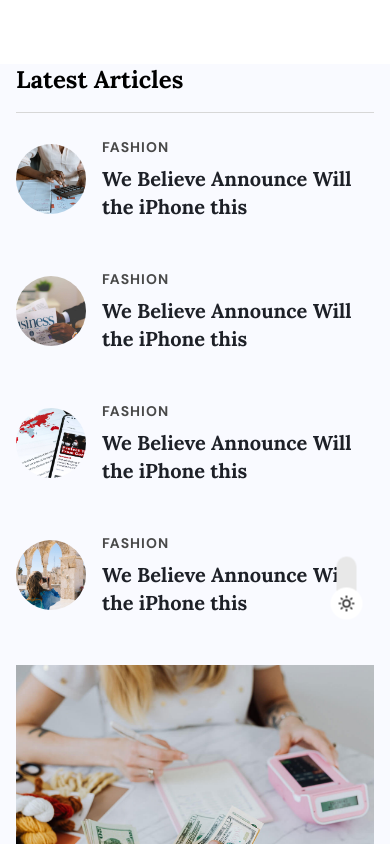
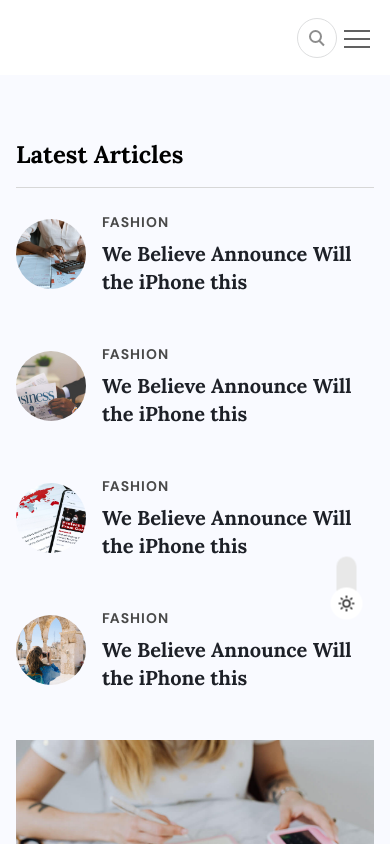
Before and after one commit to QuocBeoo/edu, a React (Vite) app: page / in a window 390 px wide. Shown: the top 844 px of the page. Built offline with nearby package versions, Linux system fonts and the light colour scheme; a web font is replaced by a local one.

Commit message:
humberger menu mobile (50%)

```diff
--- a/src/App.css
+++ b/src/App.css
@@ -112,6 +112,41 @@ a {
 }
 /* Navigation */
 
+/* Header MB */
+#menu-toggle:checked + .menu-btn > span {
+  transform: rotate(45deg);
+}
+#menu-toggle:checked + .menu-btn > span::before {
+  top: 0;
+  transform: rotate(0deg);
+}
+#menu-toggle:checked + .menu-btn > span::after {
+  top: 0;
+  transform: rotate(90deg);
+}
+#menu-toggle:checked ~ .menu__box {
+  right: 0 !important;
+}
+.menu-btn > span,
+.menu-btn > span::before,
+.menu-btn > span::after {
+  display: block;
+  position: absolute;
+  width: 100%;
+  height: 2px;
+  background-color: #616161;
+  transition-duration: 0.25s;
+}
+.menu-btn > span::before {
+  content: "";
+  top: -8px;
+}
+.menu-btn > span::after {
+  content: "";
+  top: 8px;
+}
+/* Header MB */
+
 /* Search Header */
 .box-search .search {
   transition: all 1s;
--- a/src/components/layout/HeaderLayout.tsx
+++ b/src/components/layout/HeaderLayout.tsx
@@ -1,14 +1,14 @@
 function HeaderLayout() {
   return (
     <header className="bg-white sticky top-0 z-20 dark:bg-d-main-color">
-      <div className="items-center justify-between py-4 px-6 2xl:px-2 mx-auto max-w-[1320px] min-h-[75px] hidden lg:flex">
+      <div className="flex items-center justify-between py-4 px-6 2xl:px-2 mx-auto max-w-[1320px] min-h-[75px]">
         <div className="mr-[50px]">
           <img
             src="https://itcroctheme.com/wp/benqu-wp/newspaper/wp-content/uploads/sites/5/2022/09/logo-news.png"
             alt="Logo"
           />
         </div>
-        <div className="site-navigation flex items-center justify-center !font-encode font-bold">
+        <div className="site-navigation hidden lg:flex items-center justify-center !font-encode font-bold">
           <ul className="navigation flex items-center gap-4 dark:text-white">
             <li className="relative menu-item-has-children flex items-center justify-center cursor-pointer">
               <a aria-current="page">Home</a>
@@ -170,13 +170,47 @@ function HeaderLayout() {
             </li>
           </ul>
         </div>
-        <div className="box-search relative min-w-[200px]">
-          <input
-            className="text-xs absolute m-auto top-0 right-[-180px] 2xl:right-[-250px] bottom-0 left-0 w-[40px] h-[40px] font-bold tracking-widest outline-none border-[#8d8d8d] bg-white text-[#222] rounded-[30px] opacity-0 z-[5] border cursor-pointer focus:right-[-50px] focus:w-[180px] 2xl:focus:w-[250px] focus:opacity-100 focus:cursor-text focus:pr-[3rem] focus:pl-[1rem] placeholder:text-white placeholder:opacity-50 placeholder:font-bold"
-            type="text"
-            placeholder="Search..."
-          />
-          <div className="search absolute m-auto top-0 right-[-180px] 2xl:right-[-250px] left-0 bottom-0 w-[40px] h-[40px] border border-[#dddedf] rounded-full cursor-pointer bg-white dark:bg-transparent"></div>
+        <div className="h-0">
+          <div className="box-search relative min-w-[300px] lg:min-w-[200px]">
+            <input
+              className="text-xs absolute m-auto top-1/2 lg:top-0 right-[-185px] lg:right-[-180px] 2xl:right-[-250px] bottom-0 left-0 w-[40px] h-[40px] font-bold tracking-widest outline-none border-[#8d8d8d] bg-white text-[#222] rounded-[30px] opacity-0 z-[5] border cursor-pointer focus:right-[-55px] lg:focus:right-[-50px] focus:w-[180px] 2xl:focus:w-[250px] focus:opacity-100 focus:cursor-text focus:pr-[3rem] focus:pl-[1rem] placeholder:text-white placeholder:opacity-50 placeholder:font-bold"
+              type="text"
+              placeholder="Search..."
+            />
+            <div className="search absolute m-auto top-1/2 lg:top-0 right-[-185px] lg:right-[-180px] 2xl:right-[-250px] left-0 bottom-0 w-[40px] h-[40px] border border-[#dddedf] rounded-full cursor-pointer bg-white dark:bg-transparent"></div>
+          </div>
+          <div className="hamburger-menu block lg:hidden">
+            <input id="menu-toggle" type="checkbox" className="opacity-0" />
+            <label
+              className="menu-btn absolute top-1/2 right-[20px] w-[26px] h-[26px] cursor-pointer z-10"
+              htmlFor="menu-toggle"
+            >
+              <span></span>
+            </label>
+
+            <ul className="menu__box block fixed top-0 right-[-100%] w-[300px] h-full m-0 py-[80px] px-0 list-none bg-white duration-250 shadow-hamburger-menu">
+              <li>
+                <p className="block px-6 py-3 text-[#222] text-sm font-semibold duration-250">
+                  Home
+                </p>
+              </li>
+              <li>
+                <p className="block px-6 py-3 text-[#222] text-sm font-semibold duration-250">
+                  About
+                </p>
+              </li>
+              <li>
+                <p className="block px-6 py-3 text-[#222] text-sm font-semibold duration-250">
+                  Team
+                </p>
+              </li>
+              <li>
+                <p className="block px-6 py-3 text-[#222] text-sm font-semibold duration-250">
+                  Tag
+                </p>
+              </li>
+            </ul>
+          </div>
         </div>
       </div>
     </header>
--- a/tailwind.config.js
+++ b/tailwind.config.js
@@ -20,6 +20,12 @@ module.exports = {
         lora: ["Lora", "sans-serif"],
         "dm-san": ["DM Sans", "sans-serif"],
       },
+      transitionDuration: {
+        250: "250ms",
+      },
+      boxShadow: {
+        "hamburger-menu": "2px 2px 6px rgba(0, 0, 0, 0.4)",
+      },
     },
   },
   plugins: [],
```
Also changed, not shown: 1 other file (tests, documents, lock files or other folders).
